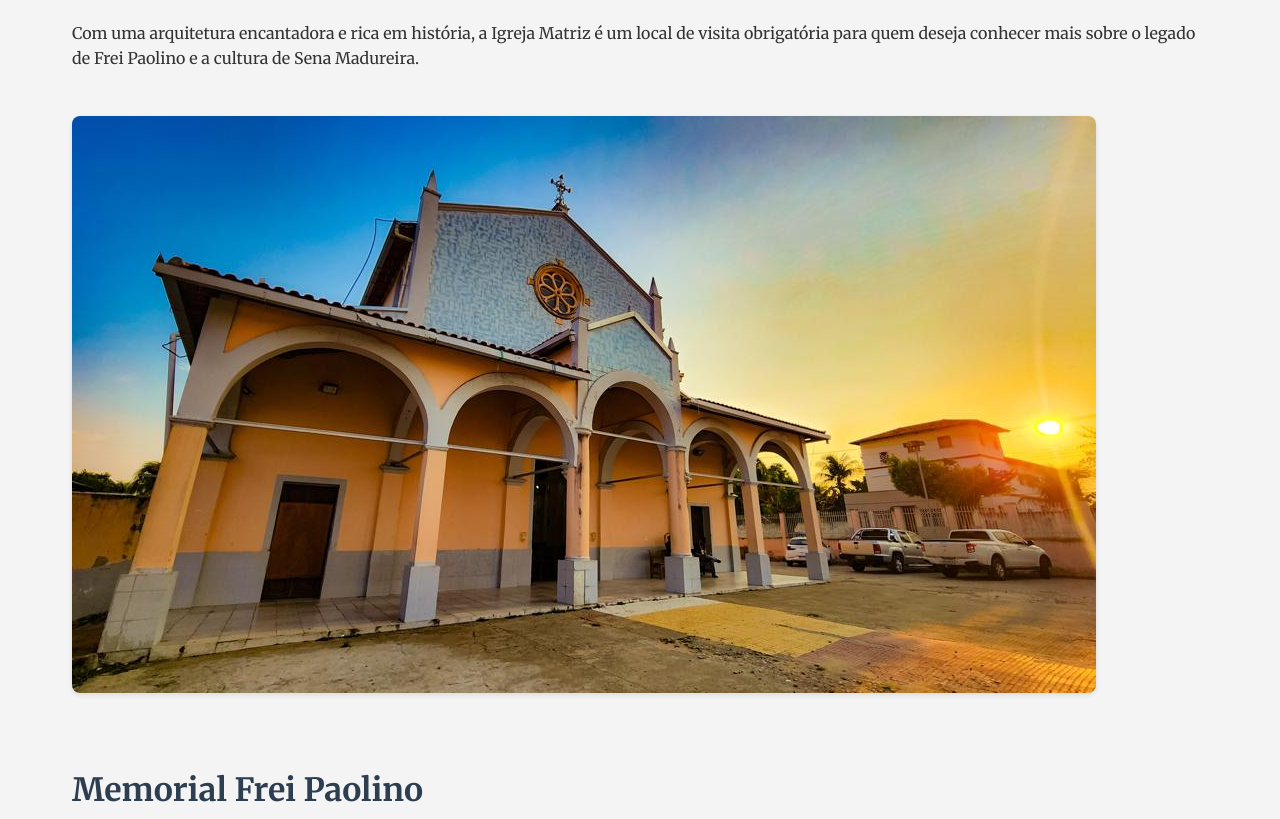
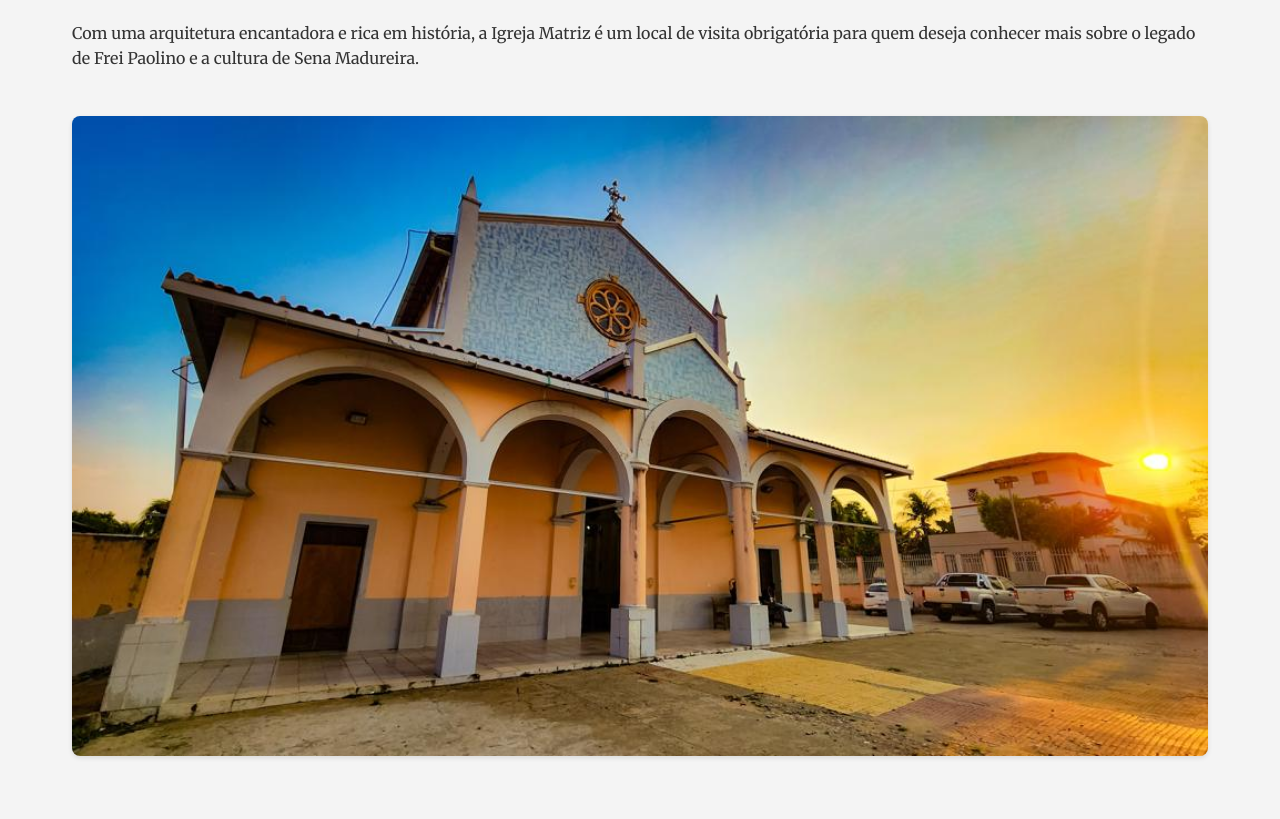
Before and after one commit to progcienti/Amostras-de-artes, a plain HTML site: page frei paolino.html in a window 1280 px wide. Shown: the part 1785-2604 px from the top of the page. Drawn offline with Linux system fonts and the light colour scheme.

Commit message:
Update frei paolino.html

```diff
--- a/frei paolino.html
+++ b/frei paolino.html
@@ -41,7 +41,7 @@
         <h2>A Igreja Matriz de Sena Madureira</h2>
         <p>A Igreja Matriz de Sena Madureira é um marco histórico e espiritual da cidade, onde Frei Paolino dedicou muitos de seus anos ao serviço pastoral. Localizada no coração da cidade, a igreja é um símbolo de fé e união para a comunidade local.</p>
         <p>Com uma arquitetura encantadora e rica em história, a Igreja Matriz é um local de visita obrigatória para quem deseja conhecer mais sobre o legado de Frei Paolino e a cultura de Sena Madureira.</p>
-        <img src="imagens/igreja matriz SM.jpeg" alt="Igreja Matriz de Sena Madureira">
+      <img src="imagens/igreja matriz SM.jpeg" alt="Igreja Matriz de Sena Madureira" style="width:100%; border-radius: 8px; margin-top: 20px; box-shadow: 0 2px 5px rgba(0, 0, 0, 0.1);">
     </section>
 
     <section>
```
